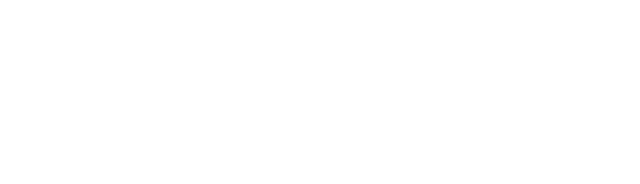
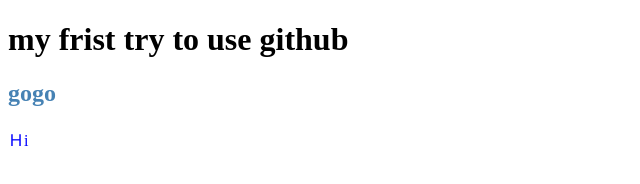
Before and after one commit to Huang77889/githubtry0721, a plain HTML site: page index.html in a window 1280 px wide. Shown: the whole page, without its empty margins (0-640 px from the left). Drawn offline with Linux system fonts and the light colour scheme.

Commit message:
新增標題內容

```diff
--- a/css/all.css
+++ b/css/all.css
@@ -1,3 +1,9 @@
 body{
     color: blue;
 }
+h1{
+    color: black;
+}
+h2{
+    color: steelblue;
+}
--- a/index.html
+++ b/index.html
@@ -7,6 +7,9 @@
     <link rel="stylesheet" href="css/all.css">
 </head>
 <body>
+    <h1>my frist try to use github</h1>
+    <h2>gogo</h2>
+    <p>Ｈi</p>
 
 </body>
 </html>
```
